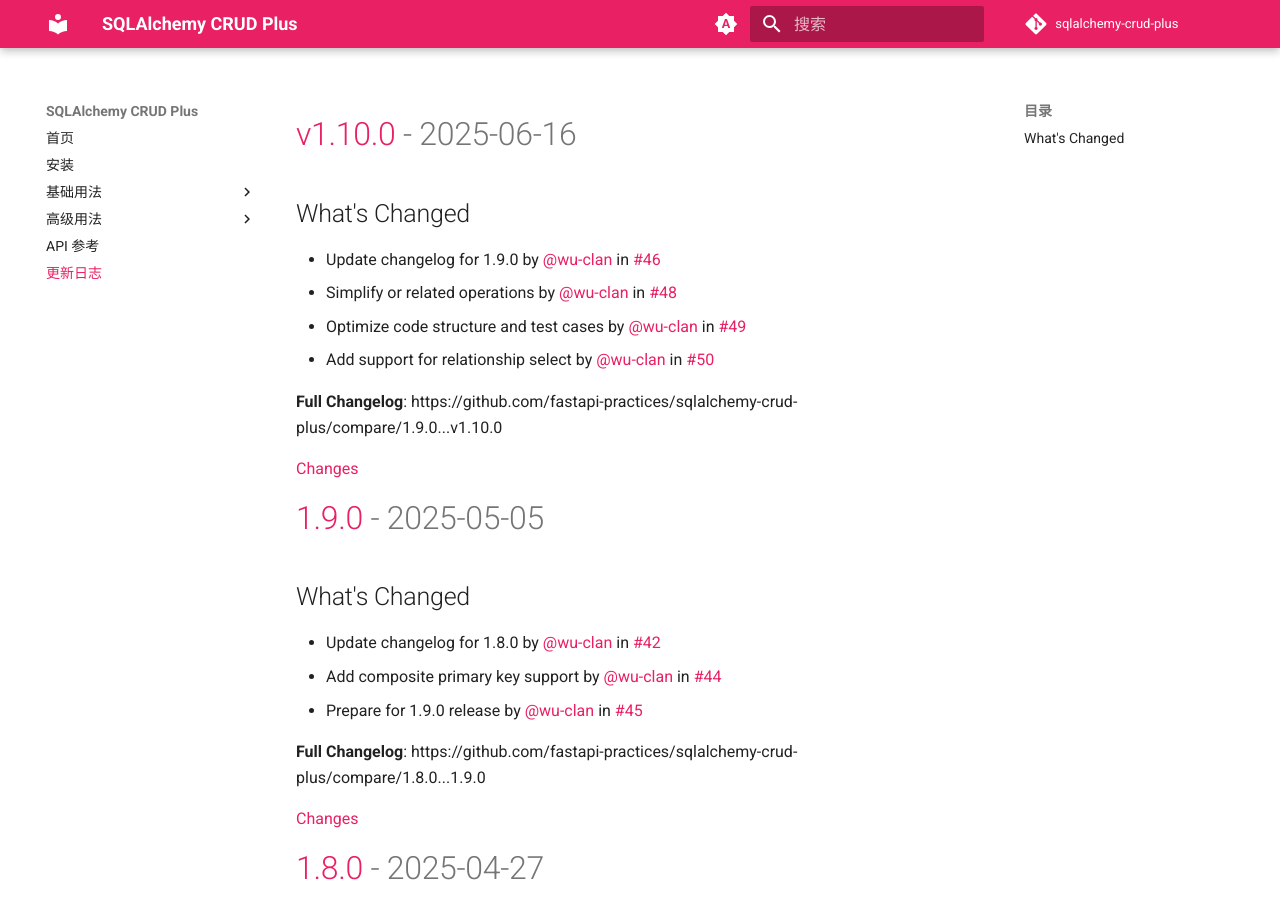
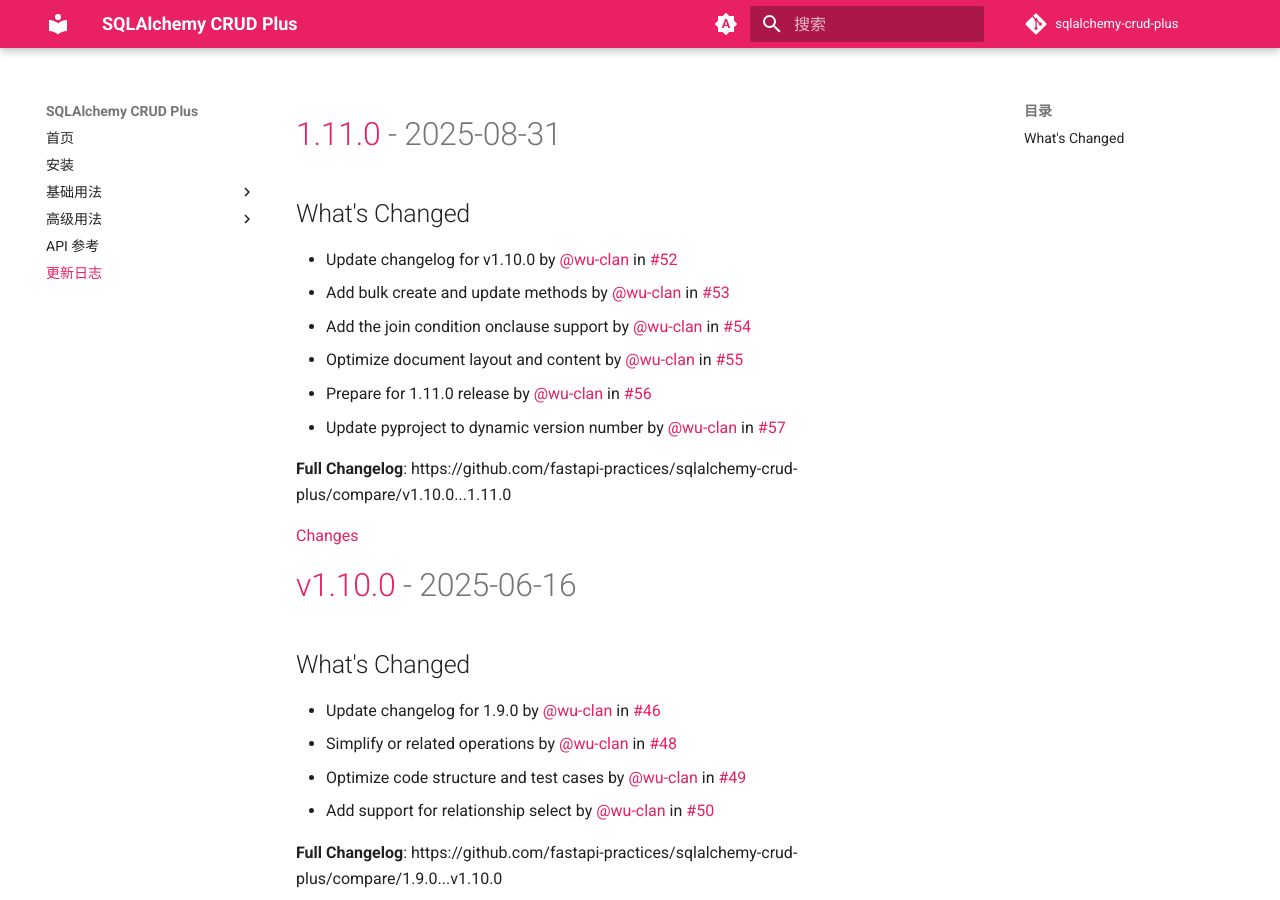
Before and after one commit to fastapi-practices/sqlalchemy-crud-plus, an MkDocs documentation site: the page built from docs/changelog.md, in a window 1280 px wide and 900 px high. Built offline with MkDocs 1.6.1 and Material for MkDocs 9.7.7, drawn with Linux system fonts in a browser that asks for light colours; comment, search, counter and statistics services are not loaded; the version menu is left out.

Commit message:
Update changelog for 1.11.0 (#58)

```diff
--- a/docs/changelog.md
+++ b/docs/changelog.md
@@ -1,3 +1,20 @@
+<a id="1.11.0"></a>
+# [1.11.0](https://github.com/fastapi-practices/sqlalchemy-crud-plus/releases/tag/1.11.0) - 2025-08-31
+
+## What's Changed
+* Update changelog for v1.10.0 by [@wu-clan](https://github.com/wu-clan) in [#52](https://github.com/fastapi-practices/sqlalchemy-crud-plus/pull/52)
+* Add bulk create and update methods by [@wu-clan](https://github.com/wu-clan) in [#53](https://github.com/fastapi-practices/sqlalchemy-crud-plus/pull/53)
+* Add the join condition onclause support by [@wu-clan](https://github.com/wu-clan) in [#54](https://github.com/fastapi-practices/sqlalchemy-crud-plus/pull/54)
+* Optimize document layout and content by [@wu-clan](https://github.com/wu-clan) in [#55](https://github.com/fastapi-practices/sqlalchemy-crud-plus/pull/55)
+* Prepare for 1.11.0 release by [@wu-clan](https://github.com/wu-clan) in [#56](https://github.com/fastapi-practices/sqlalchemy-crud-plus/pull/56)
+* Update pyproject to dynamic version number by [@wu-clan](https://github.com/wu-clan) in [#57](https://github.com/fastapi-practices/sqlalchemy-crud-plus/pull/57)
+
+
+**Full Changelog**: https://github.com/fastapi-practices/sqlalchemy-crud-plus/compare/v1.10.0...1.11.0
+
+[Changes][1.11.0]
+
+
 <a id="v1.10.0"></a>
 # [v1.10.0](https://github.com/fastapi-practices/sqlalchemy-crud-plus/releases/tag/v1.10.0) - 2025-06-16
 
@@ -175,6 +192,7 @@
 [Changes][0.0.4]
 
 
+[1.11.0]: https://github.com/fastapi-practices/sqlalchemy-crud-plus/compare/v1.10.0...1.11.0
 [v1.10.0]: https://github.com/fastapi-practices/sqlalchemy-crud-plus/compare/1.9.0...v1.10.0
 [1.9.0]: https://github.com/fastapi-practices/sqlalchemy-crud-plus/compare/1.8.0...1.9.0
 [1.8.0]: https://github.com/fastapi-practices/sqlalchemy-crud-plus/compare/1.7.0...1.8.0
```
